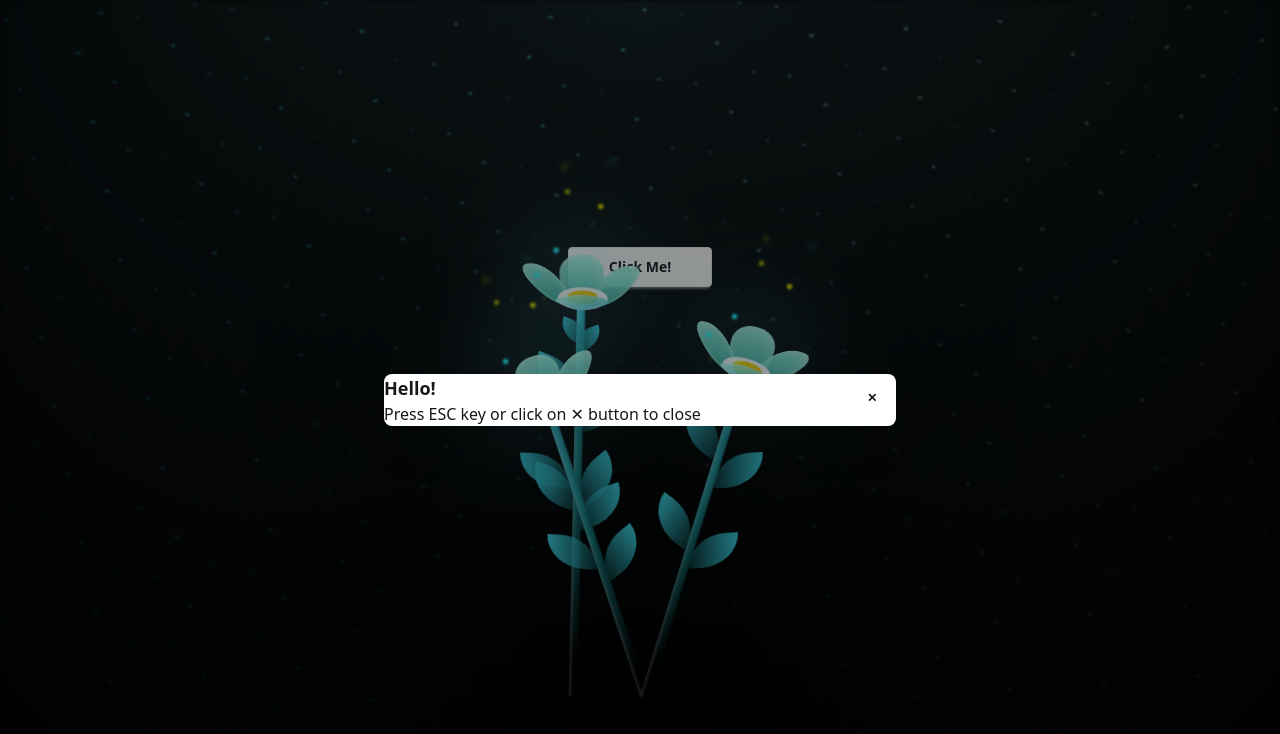
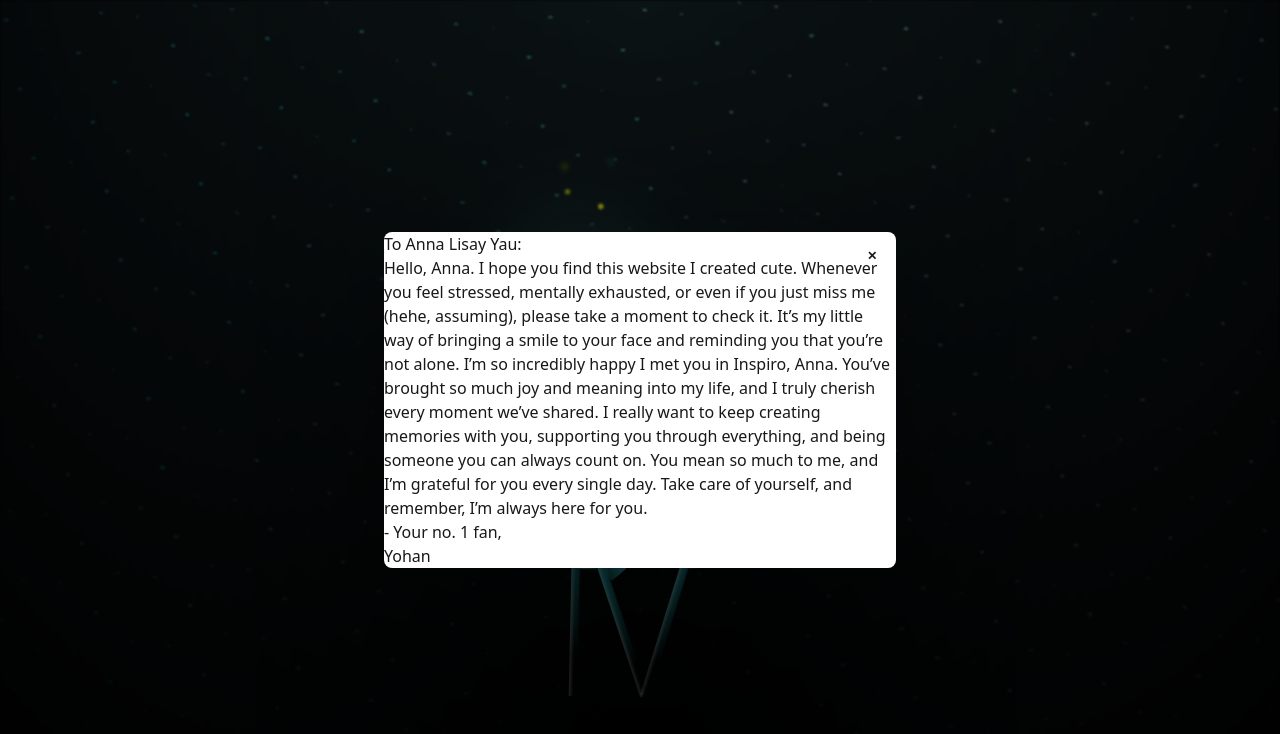
Before and after one commit to Yohanskie101/ForMyAnna, a React (Vite) app: page /flower in a window 1280 px wide. Both pictures are taken after a click on the button "Click Me!". Shown: the top 734 px of the page. Built offline with nearby package versions, Linux system fonts and the light colour scheme.

Commit message:
Added modal

```diff
--- a/src/pages/flowerpage.jsx
+++ b/src/pages/flowerpage.jsx
@@ -44,8 +44,24 @@ function FlowerPage() {
               ✕
             </button>
           </form>
-          <h3 className="font-bold text-lg">Hello!</h3>
-          <p className="py-4">Press ESC key or click on ✕ button to close</p>
+          <h3>To Anna Lisay Yau:</h3>
+          <p className="py-4">
+            Hello, Anna. I hope you find this website I created cute. Whenever
+            you feel stressed, mentally exhausted, or even if you just miss me
+            (hehe, assuming), please take a moment to check it. It’s my little
+            way of bringing a smile to your face and reminding you that you’re
+            not alone. I’m so incredibly happy I met you in Inspiro, Anna.
+            You’ve brought so much joy and meaning into my life, and I truly
+            cherish every moment we’ve shared. I really want to keep creating
+            memories with you, supporting you through everything, and being
+            someone you can always count on. You mean so much to me, and I’m
+            grateful for you every single day. Take care of yourself, and
+            remember, I’m always here for you.
+          </p>
+          <p className="py-4">
+            - Your no. 1 fan, <br />
+            Yohan
+          </p>
         </div>
       </dialog>
 
```
